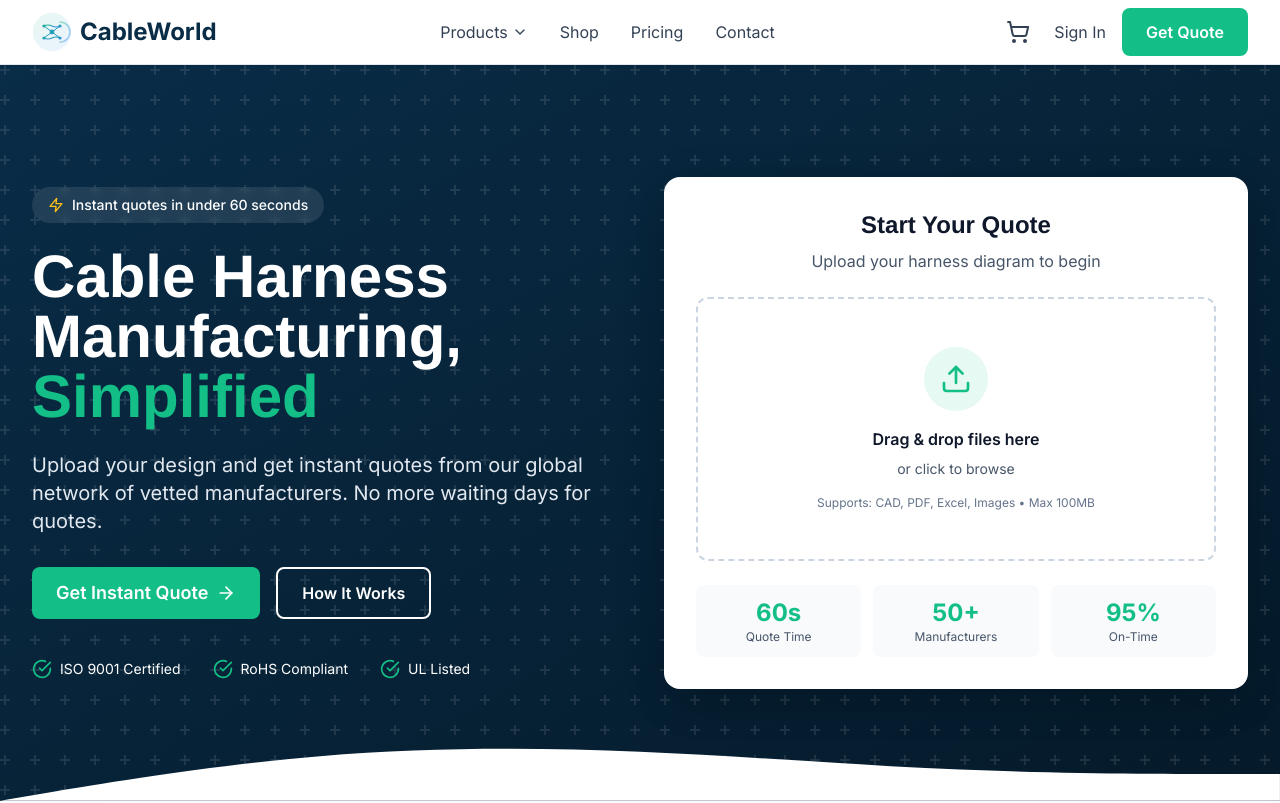
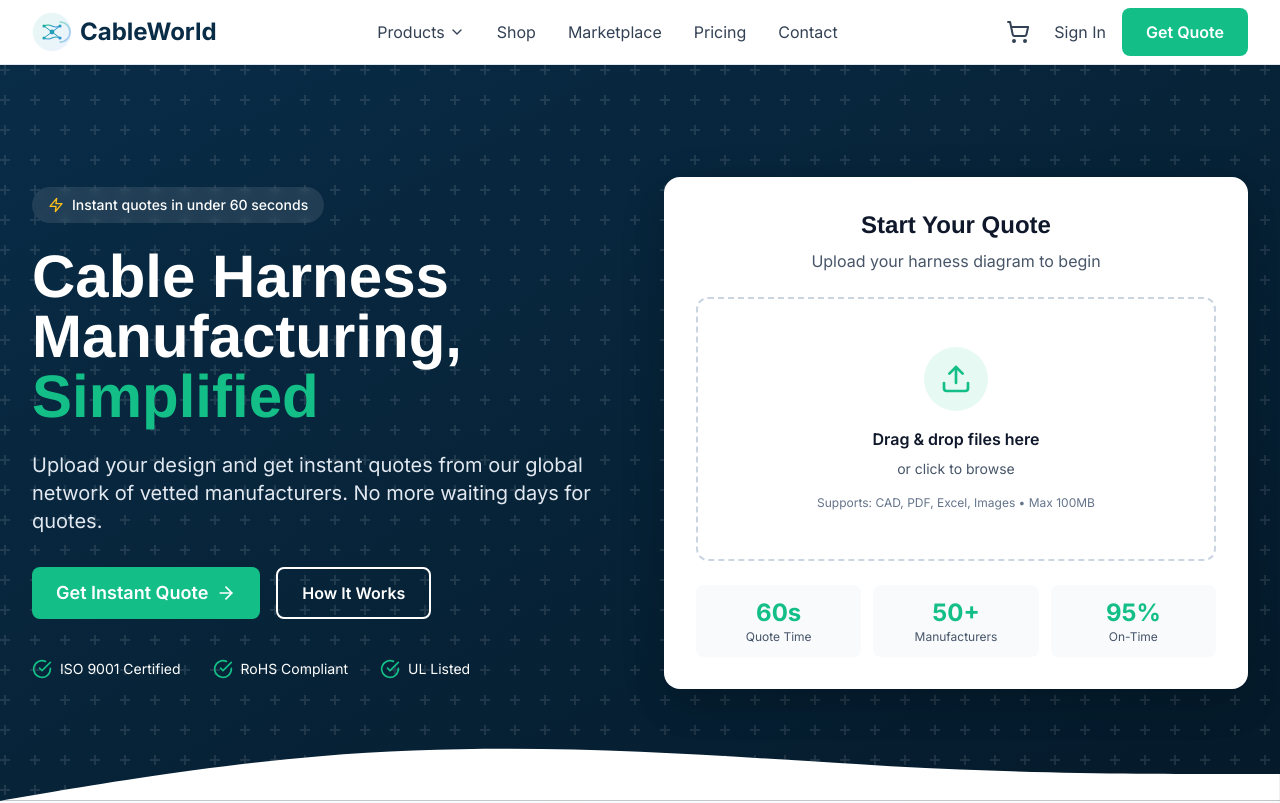
Before and after one commit to umtkyck/cableworld, a Next.js app in the folder website/: page / in a window 1280 px wide. Shown: the top 803 px of the page. Built offline with nearby package versions, Linux system fonts and the light colour scheme; no server answers.

Commit message:
Add Marketplace to navigation menu (desktop & mobile)

```diff
--- a/website/components/Navigation.tsx
+++ b/website/components/Navigation.tsx
@@ -66,6 +66,9 @@ export default function Navigation() {
 
             <Link href="/shop" className="text-slate-700 hover:text-primary-500 transition">
               Shop
+            </Link>
+            <Link href="/marketplace" className="text-slate-700 hover:text-primary-500 transition">
+              Marketplace
             </Link>
             <Link href="/pricing" className="text-slate-700 hover:text-primary-500 transition">
               Pricing
@@ -155,6 +158,9 @@ export default function Navigation() {
             <Link href="/shop" className="block px-4 py-2 text-slate-700 hover:bg-slate-50 rounded-lg">
               Shop
             </Link>
+            <Link href="/marketplace" className="block px-4 py-2 text-slate-700 hover:bg-slate-50 rounded-lg">
+              Marketplace
+            </Link>
             <Link href="/how-it-works" className="block px-4 py-2 text-slate-700 hover:bg-slate-50 rounded-lg">
               How It Works
             </Link>
```
